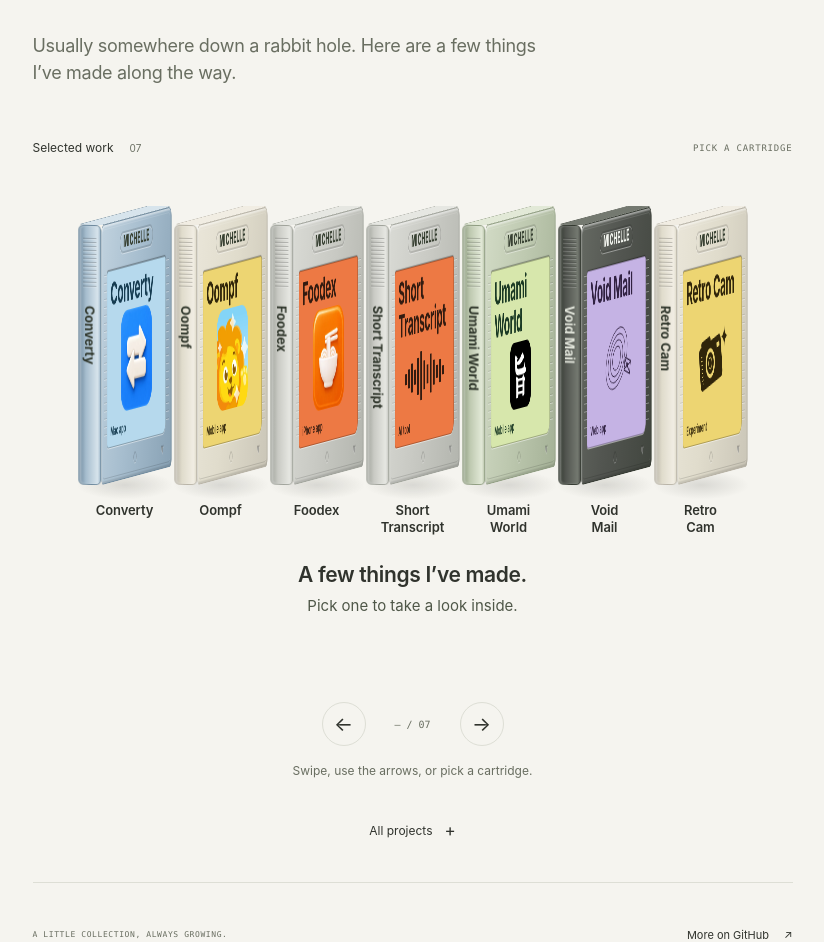
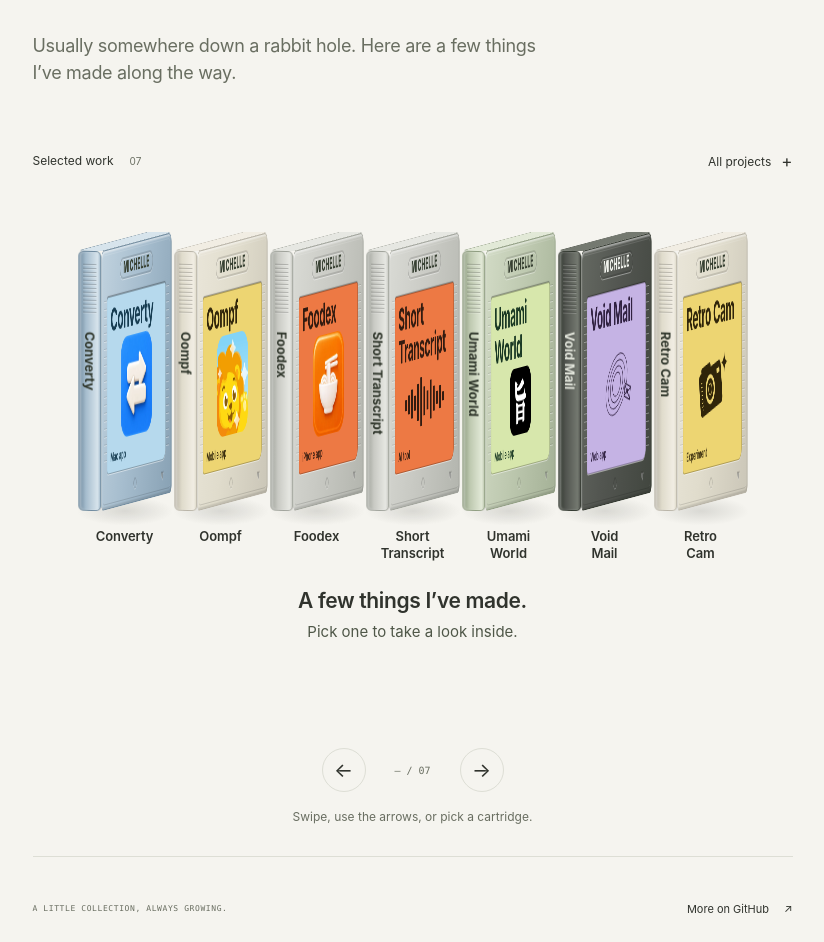
Before and after one commit to rirachii/michelleweng, a React (Vite) app: page / in a window 1280 px wide. Shown: the part 270-1212 px from the top of the page, without its empty margins (220-1044 px from the left). Built offline with nearby package versions, Linux system fonts and the light colour scheme.

Commit message:
Move project index into collection header and space arrow controls

```diff
--- a/src/CartridgeShelf.tsx
+++ b/src/CartridgeShelf.tsx
@@ -1,4 +1,10 @@
-import { useRef, useState, type CSSProperties, type ReactNode } from "react";
+import {
+  useEffect,
+  useRef,
+  useState,
+  type CSSProperties,
+  type ReactNode,
+} from "react";
 import { PROJECTS } from "./portfolio-content";
 
 interface Props {
@@ -29,6 +35,12 @@ export function CartridgeShelf({ editions, renderCartridge, onOpen }: Props) {
 
   return (
     <div className="cartridge-library">
+      <div className="section-heading collection-heading">
+        <h2 id="collection-title">
+          Selected work <span>{String(count).padStart(2, "0")}</span>
+        </h2>
+        <ProjectIndex editions={editions} onOpen={onOpen} />
+      </div>
       <div
         className="shelf-viewport"
         role="group"
@@ -216,8 +228,51 @@ export function CartridgeShelf({ editions, renderCartridge, onOpen }: Props) {
         </div>
         <p id="shelf-help">Swipe, use the arrows, or pick a cartridge.</p>
       </div>
+    </div>
+  );
+}
 
-      <details className="project-index">
+function ProjectIndex({
+  editions,
+  onOpen,
+}: Pick<Props, "editions" | "onOpen">) {
+  const indexRef = useRef<HTMLDetailsElement>(null);
+
+  useEffect(() => {
+    const dismiss = (event: MouseEvent | KeyboardEvent) => {
+      const index = indexRef.current;
+      // Keep the index available as the return-focus target for a project dialog.
+      if (!index?.open || document.querySelector("dialog[open]")) return;
+      if (event instanceof KeyboardEvent) {
+        if (event.key !== "Escape") return;
+        index.open = false;
+        index.querySelector("summary")?.focus();
+      } else if (!index.contains(event.target as Node)) {
+        index.open = false;
+      }
+    };
+    document.addEventListener("click", dismiss);
+    document.addEventListener("keydown", dismiss);
+    return () => {
+      document.removeEventListener("click", dismiss);
+      document.removeEventListener("keydown", dismiss);
+    };
+  }, []);
+
+  return (
+    <details
+      className="project-index"
+      ref={indexRef}
+      onBlur={(event) => {
+        if (
+          event.relatedTarget &&
+          !event.currentTarget.contains(event.relatedTarget) &&
+          !document.querySelector("dialog[open]")
+        ) {
+          event.currentTarget.open = false;
+        }
+      }}
+    >
       <summary>
         All projects <span aria-hidden="true">+</span>
       </summary>
@@ -251,6 +306,5 @@ export function CartridgeShelf({ editions, renderCartridge, onOpen }: Props) {
         ))}
       </div>
     </details>
-    </div>
   );
 }
--- a/src/collection.css
+++ b/src/collection.css
@@ -41,17 +41,19 @@
   margin-top: 24px;
   letter-spacing: -0.3px;
 }
-.collection > .section-heading {
+.collection-heading {
+  position: relative;
+  z-index: 30;
   border: 0;
   padding: 20px 0 0;
 }
-.collection > .section-heading h2 {
+.collection-heading h2 {
   font-family: inherit;
   font-size: 12px;
   line-height: 1.5;
   letter-spacing: 0;
 }
-.collection > .section-heading h2 > span {
+.collection-heading h2 > span {
   border: 0;
   font-size: 10px;
 }
@@ -322,7 +324,7 @@
   align-items: center;
   justify-content: center;
   gap: 22px;
-  margin-top: 4px;
+  margin-top: 24px;
 }
 .shelf-navigation button {
   height: 44px;
@@ -348,14 +350,13 @@
   margin-top: 16px;
 }
 .project-index {
-  margin: 28px auto 0;
-  max-width: 460px;
+  margin: 0;
 }
 .project-index summary {
   display: flex;
   align-items: center;
-  justify-content: center;
-  gap: 12px;
+  justify-content: flex-end;
+  gap: 10px;
   list-style: none;
   cursor: pointer;
   min-height: 44px;
@@ -375,7 +376,21 @@
   transform: rotate(45deg);
 }
 .project-index-list {
-  margin-top: 12px;
+  position: absolute;
+  top: calc(100% + 8px);
+  right: 0;
+  width: min(460px, 100%);
+  max-height: min(520px, 65svh);
+  overflow-y: auto;
+  overscroll-behavior: contain;
+  padding: 4px 20px;
+  background: var(--paper);
+  border: 1px solid var(--line);
+  border-radius: 6px;
+  box-shadow: 0 12px 30px #30332d14;
+}
+.project-index-row:first-child {
+  border-top: 0;
 }
 .project-index-row {
   border-top: 1px solid var(--line);
@@ -580,7 +595,7 @@
     font-size: 17px;
     margin-top: 20px;
   }
-  .collection > .section-heading {
+  .collection-heading {
     padding-top: 20px;
   }
   .section-note {
--- a/src/portfolio.tsx
+++ b/src/portfolio.tsx
@@ -307,12 +307,6 @@ export function Portfolio() {
             id="collection"
             aria-labelledby="collection-title"
           >
-            <div className="section-heading">
-              <h2 id="collection-title">
-                Selected work <span>{COLLECTION_COUNT}</span>
-              </h2>
-              <span className="section-note">PICK A CARTRIDGE</span>
-            </div>
             <CartridgeShelf
               editions={EDITIONS}
               renderCartridge={(index) => <Cartridge index={index} />}
```
Also changed, not shown: 3 other files (tests, documents, lock files or other folders). Lines whose indentation alone changed are shown as unchanged.
